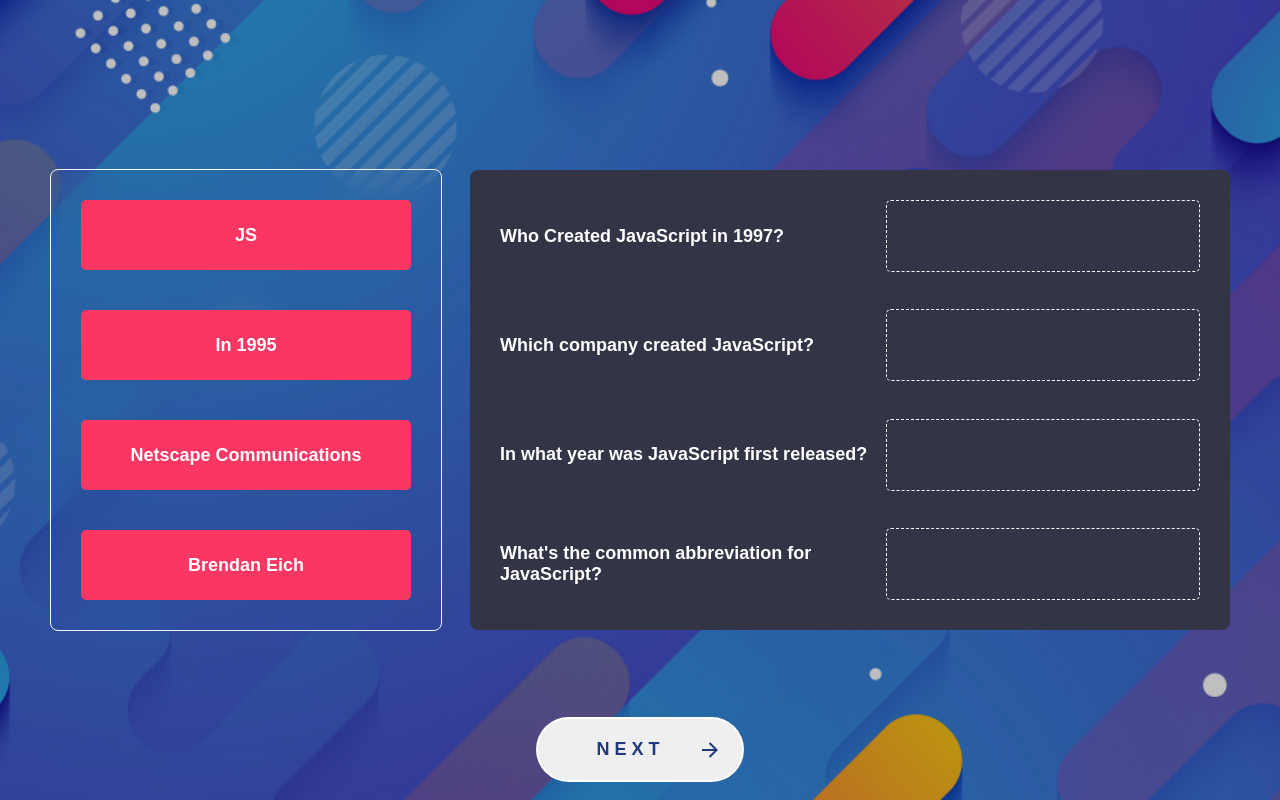
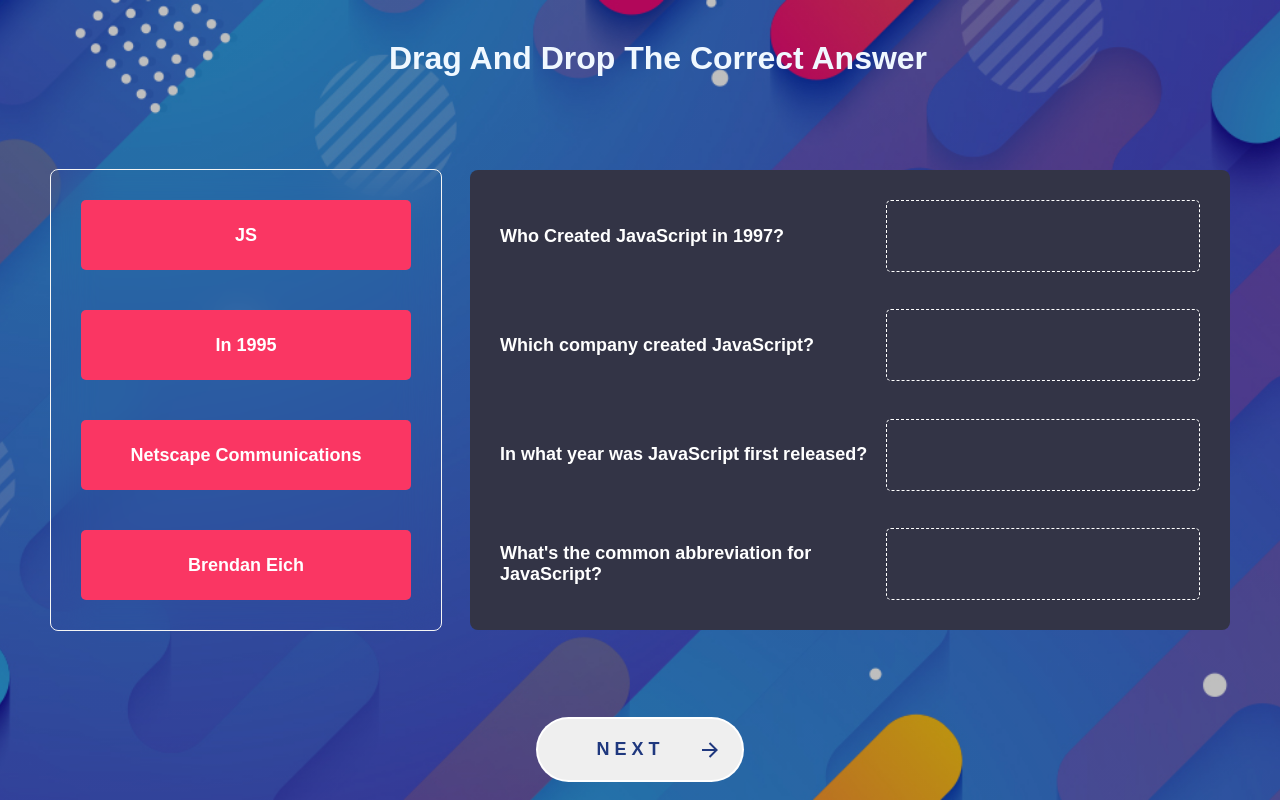
Before and after one commit to Munna-Scriptz/Js_Games, a plain HTML site: page index.html in a window 1280 px wide. Drawn offline with Linux system fonts and the light colour scheme; a web font is replaced by a local one.

Commit message:
Header Added

```diff
--- a/css/style.css
+++ b/css/style.css
@@ -14,6 +14,7 @@ body{
     justify-content: center;
     padding: 0px 50px;
     font-family: 'Product Sans', sans-serif;
+    overflow-x: hidden;
 }
 h1,h2,p{
     margin: 0;
@@ -28,6 +29,14 @@ a{
     justify-content: space-between;
 }
 /* ----------------Left Box------------ */
+.Header{
+  position: absolute;
+  width: 95%;
+  top: 40px;
+  margin: 0 auto;
+  text-align: center;
+  color: aliceblue;
+}
 .left_box{
     width: 330px;
     height: 400px;
--- a/index.html
+++ b/index.html
@@ -8,6 +8,9 @@
 </head>
 <body>
     <div class="container Game Container1">
+        <div class="Header">
+            <h1>Drag And Drop The Correct Answer</h1>
+        </div>
         <!-- -------Left Box----- -->
         <div class="left_box">
             <div class="box_items Answer1" draggable="true">
--- a/js/script.js
+++ b/js/script.js
@@ -60,7 +60,7 @@ NextButton.addEventListener('click', () => {
         console.log('Incorrect');
         Answer2.style = 'background-color:red;'
     }
-    // ------Question 2--------
+    // ------Question 4--------
     if(Ques4.contains(Answer1)){
         Answer1.style = 'background-color:#5CB338;'
         console.log('Correct');
@@ -68,6 +68,7 @@ NextButton.addEventListener('click', () => {
         console.log('Incorrect');
         Answer1.style = 'background-color:red;'
     }
+    // -------------All Quiz Output
     if(Ques2.contains(Answer3) && Ques2.contains(Answer3) && Ques3.contains(Answer2) && Ques4.contains(Answer1)){
         ChangeQuiz.style = 'display:none;'
     }
```
